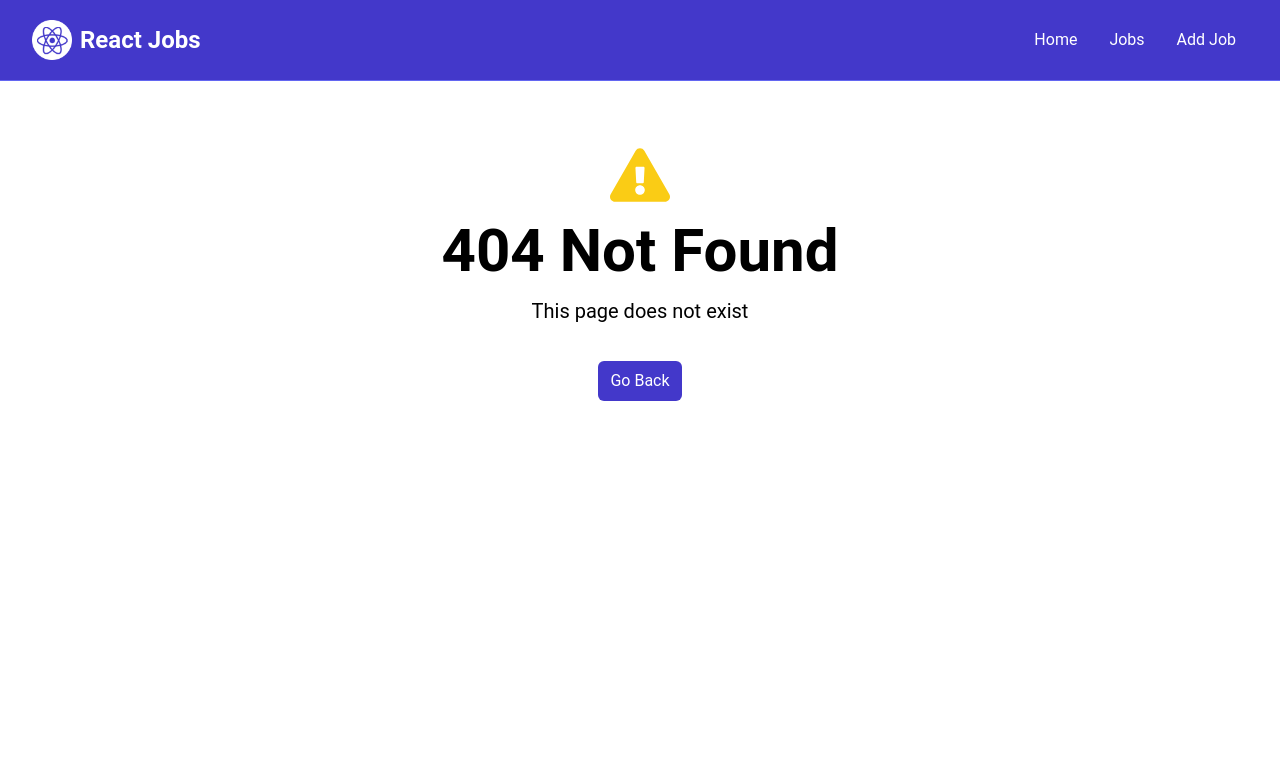
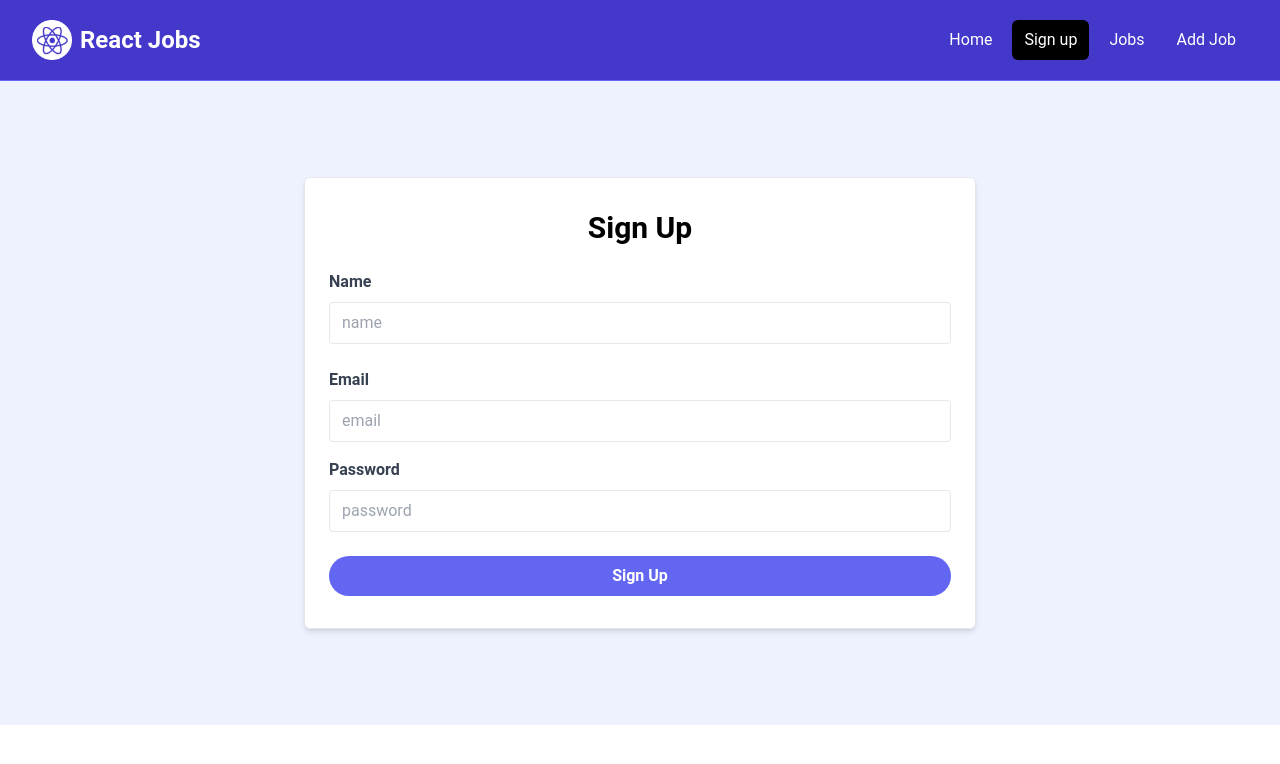
Before and after one commit to SimplyOlga/Group5Marathon2, a React (Vite) app in the folder frontend/: page /signup in a window 1280 px wide. Before the commit this address had no page. Shown: the top 764 px of the page. Built offline with nearby package versions, Linux system fonts and the light colour scheme.

Commit message:
login (#1)
Co-authored-by: Olga <olga.gonchar@metropolia.fi>

```diff
--- a/frontend/src/App.jsx
+++ b/frontend/src/App.jsx
@@ -11,6 +11,7 @@ import NotFoundPage from './pages/NotFoundPage';
 import JobPage, { jobLoader } from './pages/JobPage';
 import AddJobPage from './pages/AddJobPage';
 import EditJobPage from './pages/EditJobPage';
+import SignUp from './pages/SignUp';
 
 const App = () => {
   // Add New Job
@@ -47,10 +48,13 @@ const App = () => {
 
   const router = createBrowserRouter(
     createRoutesFromElements(
+
       <Route path='/' element={<MainLayout />}>
+
         <Route index element={<HomePage />} />
         <Route path='/jobs' element={<JobsPage />} />
         <Route path='/add-job' element={<AddJobPage addJobSubmit={addJob} />} />
+
         <Route
           path='/edit-job/:id'
           element={<EditJobPage updateJobSubmit={updateJob} />}
@@ -62,6 +66,7 @@ const App = () => {
           loader={jobLoader}
         />
         <Route path='*' element={<NotFoundPage />} />
+        <Route path="signup" element={<SignUp />} />
       </Route>
     )
   );
--- a/frontend/src/components/Navbar.jsx
+++ b/frontend/src/components/Navbar.jsx
@@ -23,6 +23,9 @@ const Navbar = () => {
                 <NavLink to='/' className={linkClass}>
                   Home
                 </NavLink>
+                 <NavLink to='/signup' className={linkClass}>
+                  Sign up
+                </NavLink>
                 <NavLink to='/jobs' className={linkClass}>
                   Jobs
                 </NavLink>
--- /dev/null
+++ b/frontend/src/pages/SignUp.jsx
@@ -0,0 +1,104 @@
+import { useState } from 'react';
+import { useNavigate } from 'react-router-dom';
+import { toast } from 'react-toastify';
+
+const SignUpPage = ({ signupSubmit }) => {
+  const [name, setName] = useState('');
+  const [email, setEmail] = useState('');
+  const [password, setPassword] = useState('');
+
+
+  const navigate = useNavigate();
+
+  const submitForm = (e) => {
+    e.preventDefault();
+
+    const newUser = {
+      name,
+      email,
+      password
+    };
+
+    signupSubmit(newUser);
+
+    toast.success('user Added Successfully');
+
+    return navigate('/');
+  };
+
+  return (
+    <section className='bg-indigo-50'>
+      <div className='container m-auto max-w-2xl py-24'>
+        <div className='bg-white px-6 py-8 mb-4 shadow-md rounded-md border m-4 md:m-0'>
+          <form onSubmit={submitForm}>
+            <h2 className='text-3xl text-center font-semibold mb-6'>Sign Up</h2>
+
+
+
+            <div className='mb-4'>
+              <label className='block text-gray-700 font-bold mb-2'>
+                Name
+              </label>
+              <input
+                type='text'
+                id='name'
+                name='name'
+                className='border rounded w-full py-2 px-3 mb-2'
+                placeholder='name'
+                required
+                value={name}
+                onChange={(e) => setName(e.target.value)}
+              />
+            </div>
+
+            <div className='mb-4'>
+              <label
+                htmlFor='contact_email'
+                className='block text-gray-700 font-bold mb-2'
+              >
+                Email
+              </label>
+              <input
+                type='email'
+                id='contact_email'
+                name='contact_email'
+                className='border rounded w-full py-2 px-3'
+                placeholder='email'
+                required
+                value={email}
+                onChange={(e) => setEmail(e.target.value)}
+              />
+            </div>
+            <div className='mb-4'>
+              <label className='block text-gray-700 font-bold mb-2'>
+                Password
+              </label>
+              <input
+                type='text'
+                id='password'
+                name='password'
+                className='border rounded w-full py-2 px-3 mb-2'
+                placeholder='password'
+                required
+                value={password}
+                onChange={(e) => setPassword(e.target.value)}
+              />
+            </div>
+
+
+
+            <div>
+              <button
+                className='bg-indigo-500 hover:bg-indigo-600 text-white font-bold py-2 px-4 rounded-full w-full focus:outline-none focus:shadow-outline'
+                type='submit'
+              >
+                Sign Up
+              </button>
+            </div>
+          </form>
+        </div>
+      </div>
+    </section>
+  );
+};
+export default SignUpPage;
```
Also changed, not shown: 1 other file (tests, documents, lock files or other folders).
